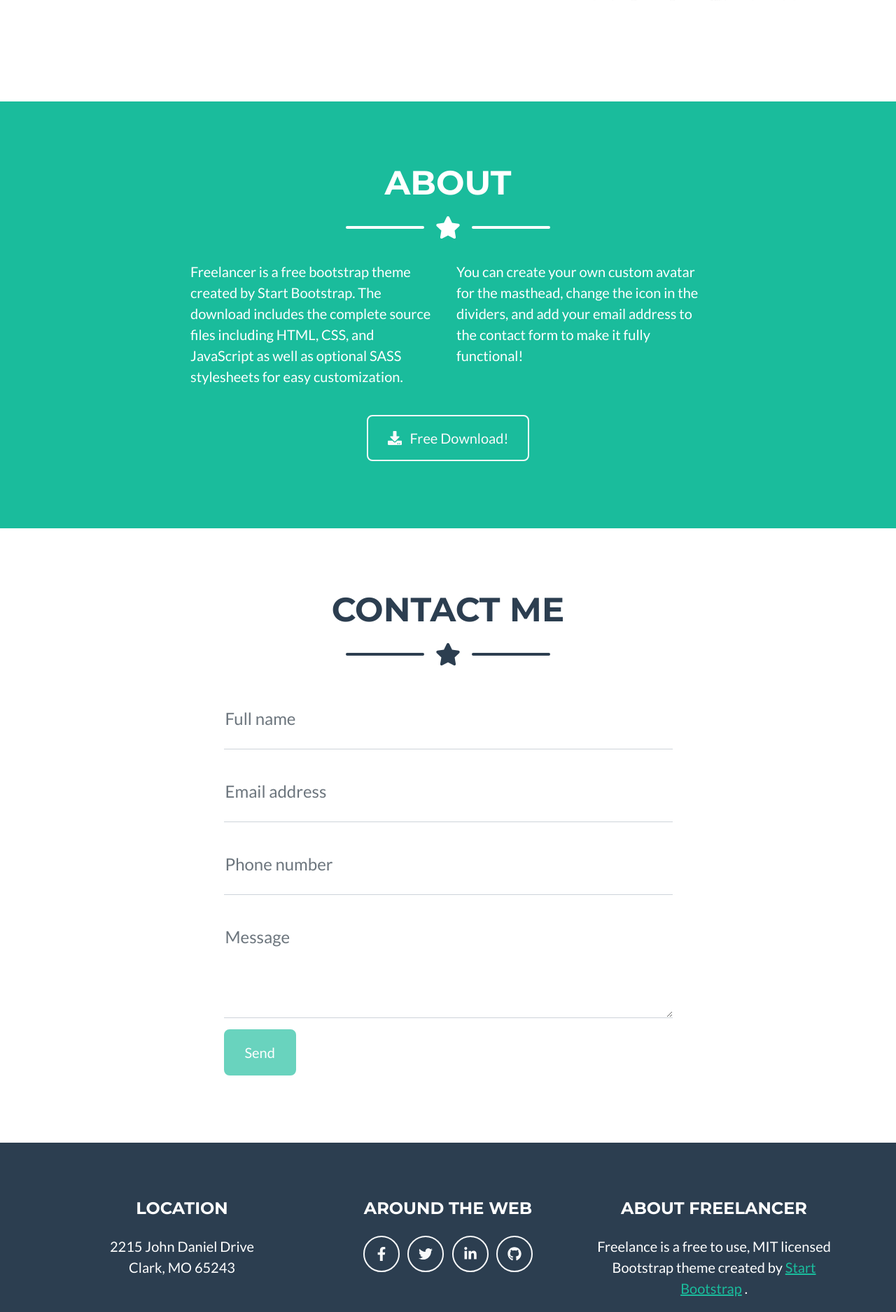
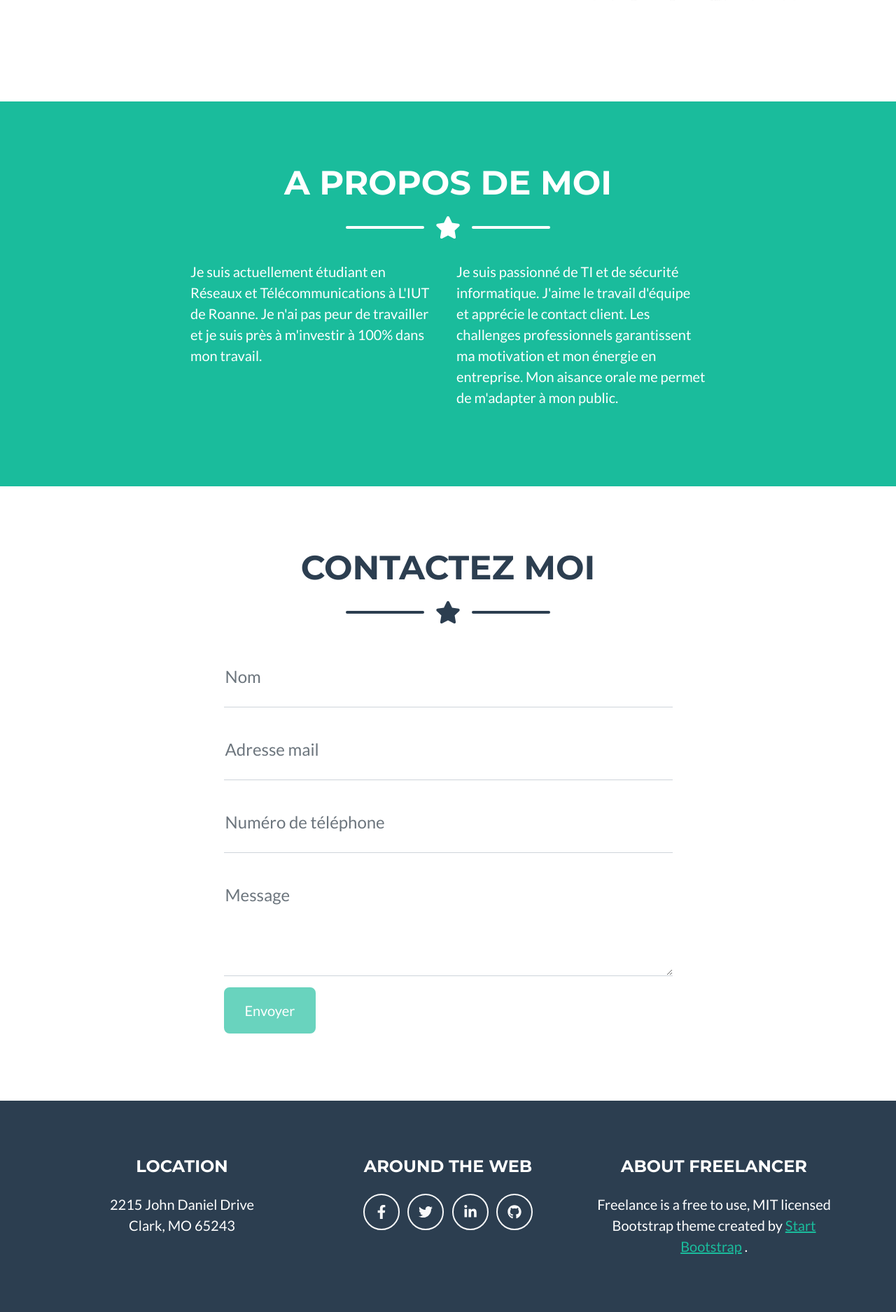
Before and after one commit to leonardoheron/sae14, a Symfony app: template templates/leo/portfolio.html.twig in a window 1280 px wide. Shown: the part 1251-3126 px from the top of the page at 70% size. Run offline with Twig, Linux system fonts and the light colour scheme; the template is opened without the code that fills it, so the values that code supplies are empty; some libraries are stand-ins or nearby versions.

Commit message:
version_francais

```diff
--- a/templates/leo/portfolio.html.twig
+++ b/templates/leo/portfolio.html.twig
@@ -87,7 +87,7 @@
         <section class="page-section bg-primary text-white mb-0" id="about">
             <div class="container">
                 <!-- About Section Heading-->
-                <h2 class="page-section-heading text-center text-uppercase text-white">About</h2>
+                <h2 class="page-section-heading text-center text-uppercase text-white">A propos de moi</h2>
                 <!-- Icon Divider-->
                 <div class="divider-custom divider-light">
                     <div class="divider-custom-line"></div>
@@ -96,15 +96,8 @@
                 </div>
                 <!-- About Section Content-->
                 <div class="row">
-                    <div class="col-lg-4 ms-auto"><p class="lead">Freelancer is a free bootstrap theme created by Start Bootstrap. The download includes the complete source files including HTML, CSS, and JavaScript as well as optional SASS stylesheets for easy customization.</p></div>
-                    <div class="col-lg-4 me-auto"><p class="lead">You can create your own custom avatar for the masthead, change the icon in the dividers, and add your email address to the contact form to make it fully functional!</p></div>
-                </div>
-                <!-- About Section Button-->
-                <div class="text-center mt-4">
-                    <a class="btn btn-xl btn-outline-light" href="https://startbootstrap.com/theme/freelancer/">
-                        <i class="fas fa-download me-2"></i>
-                        Free Download!
-                    </a>
+                    <div class="col-lg-4 ms-auto"><p class="lead">Je suis actuellement étudiant en Réseaux et Télécommunications à L'IUT de Roanne. Je n'ai pas peur de travailler et je suis près à m'investir à 100% dans mon travail.</p></div>
+                    <div class="col-lg-4 me-auto"><p class="lead">Je suis passionné de TI et de sécurité informatique. J'aime le travail d'équipe et apprécie le contact client. Les challenges professionnels garantissent ma motivation et mon énergie en entreprise. Mon aisance orale me permet de m'adapter à mon public.</p></div>
                 </div>
             </div>
         </section>
@@ -112,7 +105,7 @@
         <section class="page-section" id="contact">
             <div class="container">
                 <!-- Contact Section Heading-->
-                <h2 class="page-section-heading text-center text-uppercase text-secondary mb-0">Contact Me</h2>
+                <h2 class="page-section-heading text-center text-uppercase text-secondary mb-0">Contactez moi</h2>
                 <!-- Icon Divider-->
                 <div class="divider-custom">
                     <div class="divider-custom-line"></div>
@@ -133,27 +126,27 @@
                             <!-- Name input-->
                             <div class="form-floating mb-3">
                                 <input class="form-control" id="name" type="text" placeholder="Enter your name..." data-sb-validations="required" />
-                                <label for="name">Full name</label>
-                                <div class="invalid-feedback" data-sb-feedback="name:required">A name is required.</div>
+                                <label for="name">Nom</label>
+                                <div class="invalid-feedback" data-sb-feedback="name:required">Un nom est requis.</div>
                             </div>
                             <!-- Email address input-->
                             <div class="form-floating mb-3">
                                 <input class="form-control" id="email" type="email" placeholder="name@example.com" data-sb-validations="required,email" />
-                                <label for="email">Email address</label>
-                                <div class="invalid-feedback" data-sb-feedback="email:required">An email is required.</div>
-                                <div class="invalid-feedback" data-sb-feedback="email:email">Email is not valid.</div>
+                                <label for="email">Adresse mail</label>
+                                <div class="invalid-feedback" data-sb-feedback="email:required">Une adresse mail est requise.</div>
+                                <div class="invalid-feedback" data-sb-feedback="email:email">L'adresse mail n'est pas valide.</div>
                             </div>
                             <!-- Phone number input-->
                             <div class="form-floating mb-3">
                                 <input class="form-control" id="phone" type="tel" placeholder="(123) 456-7890" data-sb-validations="required" />
-                                <label for="phone">Phone number</label>
-                                <div class="invalid-feedback" data-sb-feedback="phone:required">A phone number is required.</div>
+                                <label for="phone">Numéro de téléphone</label>
+                                <div class="invalid-feedback" data-sb-feedback="phone:required">Un numéro de téléphone est requis.</div>
                             </div>
                             <!-- Message input-->
                             <div class="form-floating mb-3">
                                 <textarea class="form-control" id="message" type="text" placeholder="Enter your message here..." style="height: 10rem" data-sb-validations="required"></textarea>
                                 <label for="message">Message</label>
-                                <div class="invalid-feedback" data-sb-feedback="message:required">A message is required.</div>
+                                <div class="invalid-feedback" data-sb-feedback="message:required">Un message est requis.</div>
                             </div>
                             <!-- Submit success message-->
                             <!---->
@@ -161,19 +154,16 @@
                             <!-- has successfully submitted-->
                             <div class="d-none" id="submitSuccessMessage">
                                 <div class="text-center mb-3">
-                                    <div class="fw-bolder">Form submission successful!</div>
-                                    To activate this form, sign up at
-                                    <br />
-                                    <a href="https://startbootstrap.com/solution/contact-forms">https://startbootstrap.com/solution/contact-forms</a>
+                                    <div class="fw-bolder">Le formulaire à bien été envoyé !</div>
                                 </div>
                             </div>
                             <!-- Submit error message-->
                             <!---->
                             <!-- This is what your users will see when there is-->
                             <!-- an error submitting the form-->
-                            <div class="d-none" id="submitErrorMessage"><div class="text-center text-danger mb-3">Error sending message!</div></div>
+                            <div class="d-none" id="submitErrorMessage"><div class="text-center text-danger mb-3">Erreur d'envoie du formulaire !</div></div>
                             <!-- Submit Button-->
-                            <button class="btn btn-primary btn-xl disabled" id="submitButton" type="submit">Send</button>
+                            <button class="btn btn-primary btn-xl disabled" id="submitButton" type="submit">Envoyer</button>
                         </form>
                     </div>
                 </div>
@@ -320,9 +310,5 @@
         <script src="https://cdn.jsdelivr.net/npm/bootstrap@5.1.3/dist/js/bootstrap.bundle.min.js"></script>
         <!-- Core theme JS-->
         <script src="js/scripts.js"></script>
-        <!-- * * * * * * * * * * * * * * * * * * * * * * * * * * * * * * * * * * * * * * * *-->
-        <!-- * *                               SB Forms JS                               * *-->
-        <!-- * * Activate your form at https://startbootstrap.com/solution/contact-forms * *-->
-        <!-- * * * * * * * * * * * * * * * * * * * * * * * * * * * * * * * * * * * * * * * *-->
         <script src="https://cdn.startbootstrap.com/sb-forms-latest.js"></script>
 {% endblock %}
```
